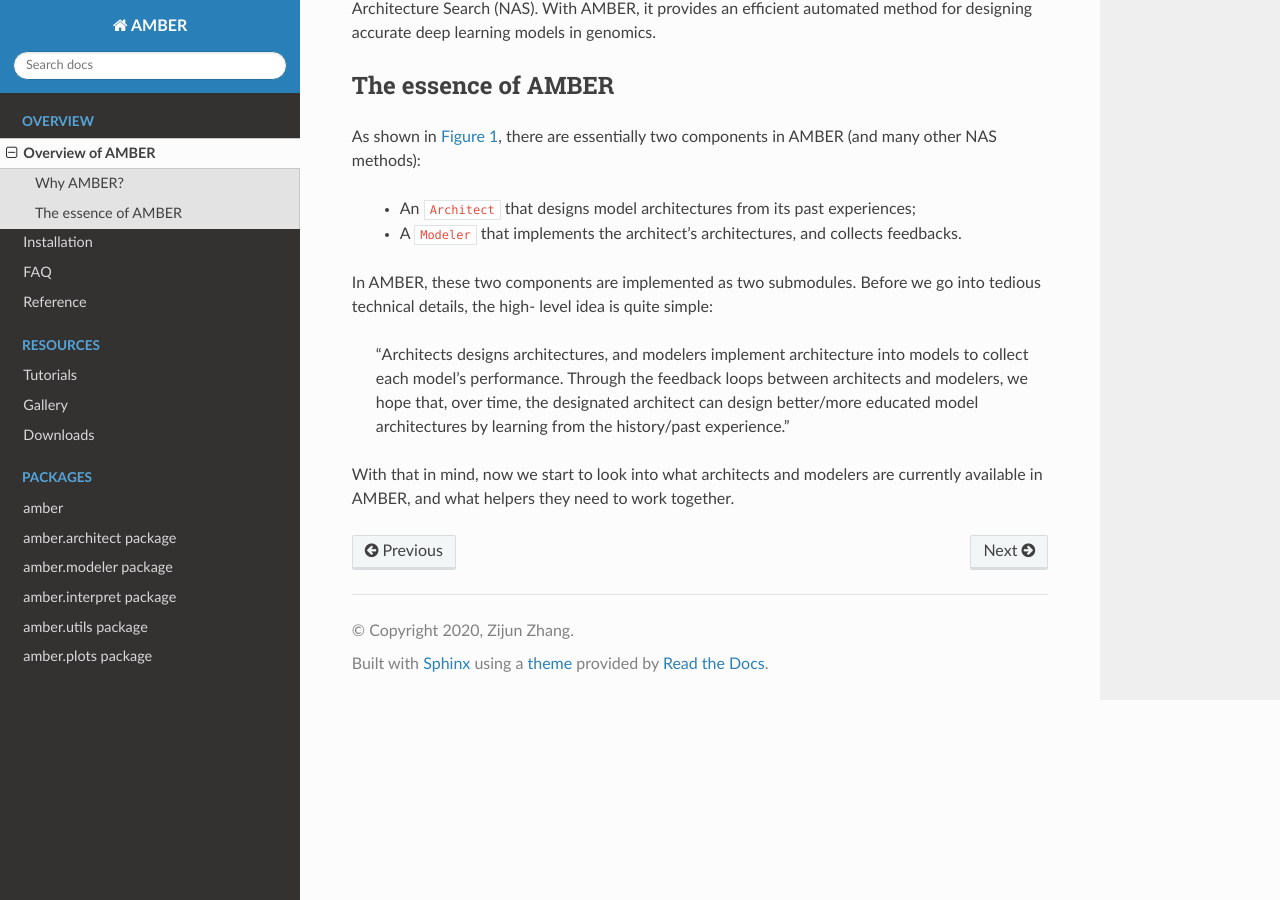
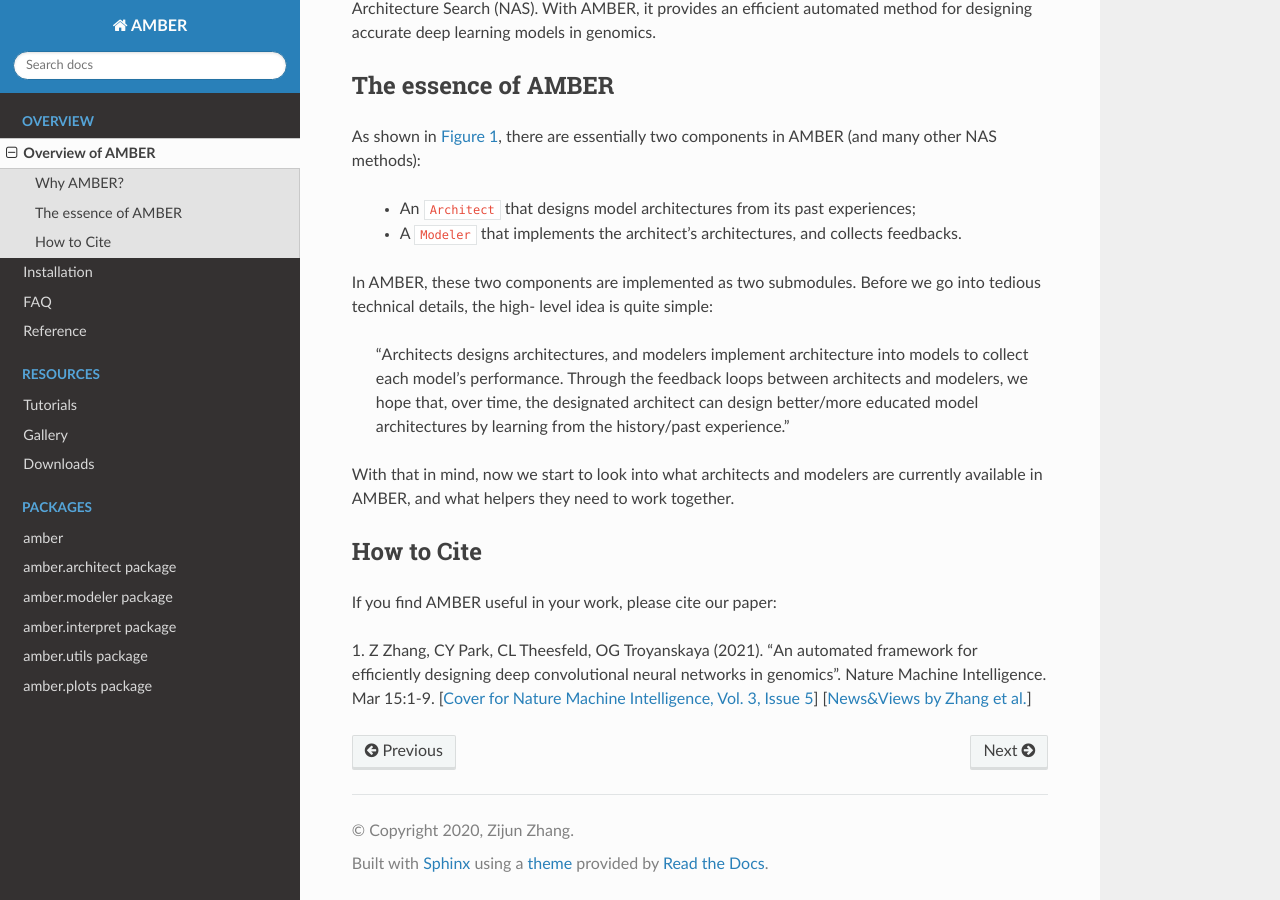
Before and after one commit to zj-zhang/AMBER, a Sphinx documentation site: the page built from docs/source/overview/overview.rst, in a window 1280 px wide and 900 px high, scrolled down 810 px. Built offline with Sphinx 7.4.7 and the Read the Docs theme 2.0.0, drawn with Linux system fonts in a browser that asks for light colours.

Commit message:
Update overview in rtd

```diff
--- a/docs/source/overview/overview.rst
+++ b/docs/source/overview/overview.rst
@@ -41,3 +41,12 @@ level idea is quite simple:
 
 With that in mind, now we start to look into what architects and modelers are currently available in AMBER, and what helpers
 they need to work together.
+
+How to Cite
+-------------
+If you find AMBER useful in your work, please cite our paper:
+
+1. Z Zhang, CY Park, CL Theesfeld, OG Troyanskaya (2021).
+"An automated framework for efficiently designing deep convolutional neural networks in genomics". Nature Machine Intelligence. Mar 15:1-9.
+[`Cover for Nature Machine Intelligence, Vol. 3, Issue 5 <https://www.nature.com/natmachintell/volumes/3/issues/5>`_]
+[`News&Views by Zhang et al. <https://www.nature.com/articles/s42256-021-00350-x>`_]
```
